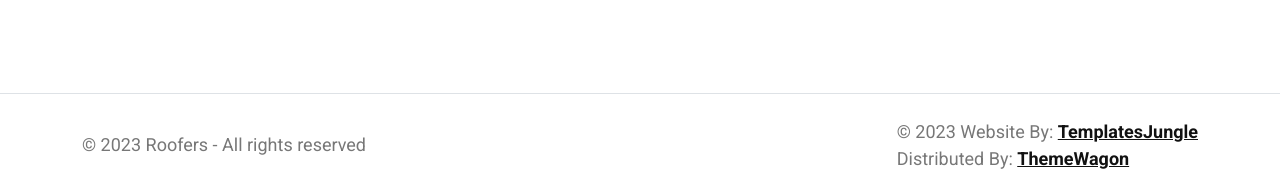
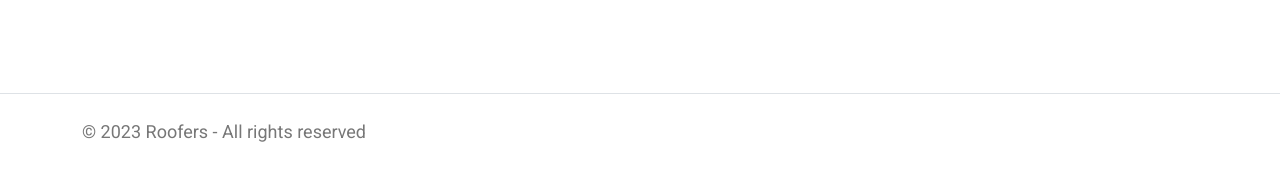
Before and after one commit to izhan5615/roofertemplates, a plain HTML site: page index.html in a window 1280 px wide. Shown: the part 6654-6850 px from the top of the page. After the commit the page ends 6823 px from the top, so only its background shows below. Drawn offline with nearby package versions, Linux system fonts and the light colour scheme.

Commit message:
Update index.html

```diff
--- a/index.html
+++ b/index.html
@@ -807,8 +807,7 @@
 
                 </div>
                 <div class="col-md-6 d-flex align-items-center justify-content-end">
-                    <p class="">© 2023 Website By:<a href="https://templatesjungle.com/" class="website-link"
-                            target="_blank"> <b><u>TemplatesJungle</u></b></a> <br> Distributed By: <a href="https://themewagon.com"><b><u>ThemeWagon</b></u></a></p>
+
                 </div>
 
             </footer>
```
